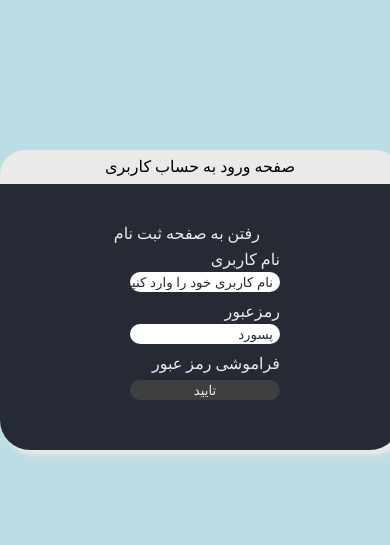
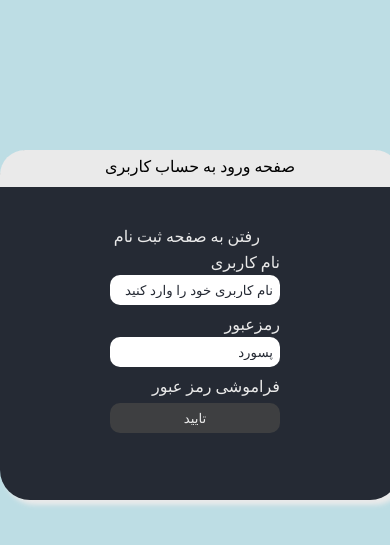
Before and after one commit to yas3in/health-agent, a Django app: page /account/login/ in a window 390 px wide. Shown: the top 545 px of the page. Run offline with Django 4.2, Linux system fonts and the light colour scheme; parts of the project's set-up code (start-up, migrations or seed data) failed here and were passed over.

Commit message:
fix: complete login page responsive

```diff
--- a/apps/account/static/account/login.css
+++ b/apps/account/static/account/login.css
@@ -119,7 +119,7 @@ label {
         margin-top: 150px;
         background-color: #252A34;
         width: 400px;
-        height: 300px;
+        height: 350px;
     }
     form {
       padding-right: 120px;
@@ -139,8 +139,8 @@ label {
 
     input {
         margin-bottom: 10px;
-        height: 20px;
-        width: 150px;
+        height: 30px;
+        width: 170px;
         border-radius: 10px;
     }
 
```
